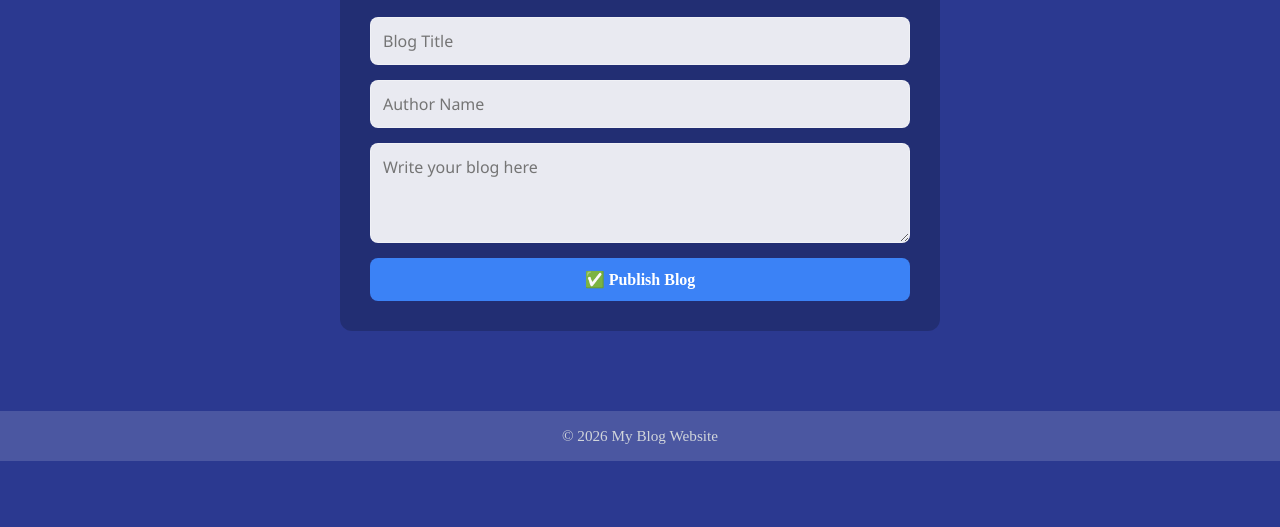
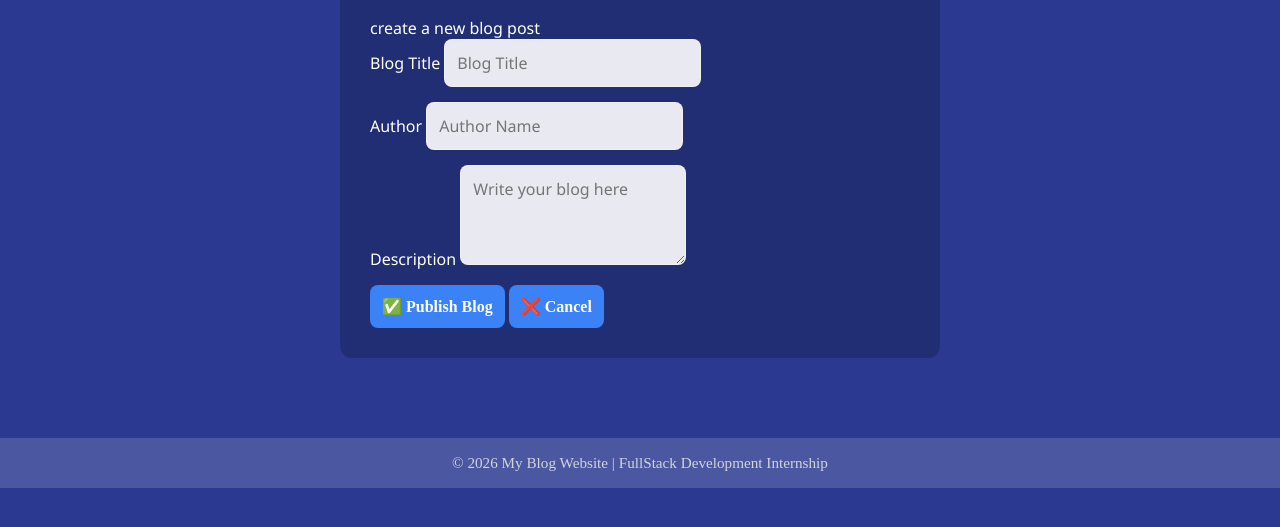
Before and after one commit to Kundaram11/FullStack-Development, a plain HTML site: page Blog.html in a window 1280 px wide. Shown: the part 159-686 px from the top of the page. Drawn offline with Linux system fonts and the light colour scheme; no server answers.

Commit message:
Blog.html

```diff
--- a/Blog.html
+++ b/Blog.html
@@ -6,6 +6,7 @@
     <title>Blog</title>
 
     <link rel="stylesheet" href="Style.css">
+    <link rel="icon" href="data:,">
 </head>
 <body>
 
@@ -23,28 +24,65 @@
 
 
 <section class="form-section">
+<div class="form-header">
+    <h2>✍️Add Blog</h2>
+    <p>create a new blog post</p>
+</div>
 
-<h2>✍️Add Blog</h2>
 
 <form id="blogForm">
 
-<input
-type="text"
-id="title"
-placeholder="Blog Title">
+ <!-- Hidden Blog ID -->
+    <input type="hidden" id="blogId">
+
+
+<!-- Title -->
+<div class="form-group">
+
+    <label for="title1">
+        Blog Title
+    </label>
 
 <input
 type="text"
-id="author"
-placeholder="Author Name">
+id="title1"
+placeholder="Blog Title"
+required>
+</div>
+<!-- Author -->
+<div class="form-group">
+    <label for="author1">
+        Author
+    </label>
+<input
+type="text"
+id="author1"
+placeholder="Author Name"
+required >
+</div>
+<!-- Description -->
+<div class="form-group">
+    <label for="description1">
+        Description
+    </label>
 
 <textarea
-id="description"
-placeholder="Write your blog here"></textarea>
+id="description1"
+placeholder="Write your blog here"
+required>
+</textarea>
+</div>
+<!-- Buttons -->
+<div class="form-buttons">
+    <button type="submit" id="submitBtn" class="submitButton">
+       ✅ Publish Blog
+    </button>
+    <button type="button" id="cancelBtn" class="cancelButton" onclick="window.location.href='Index.html'">
+       ❌ Cancel
+    </button>
 
-<button type="submit">
-✅ Publish Blog
-</button>
+</div>
+
 
 </form>
 
@@ -52,11 +90,11 @@ placeholder="Write your blog here"></textarea>
 
 <footer class="footer">
 
-<p>&copy; 2026 My Blog Website</p>
+<p>&copy; 2026 My Blog Website | FullStack Development Internship</p>
 
 </footer>
 
-<script src="script.js"></script>
+<script src="Script.js"></script>
 
 </body>
 </html>
```
